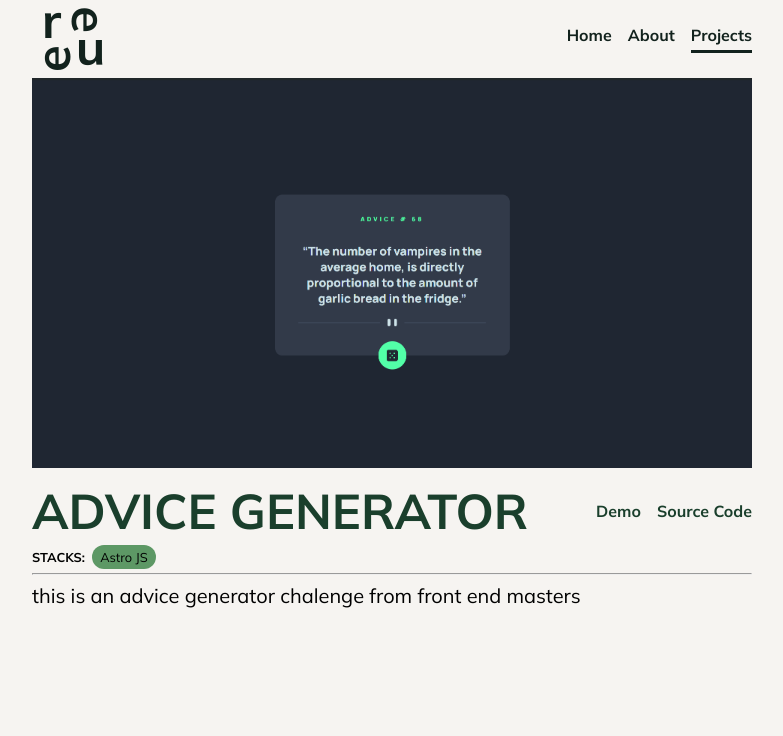
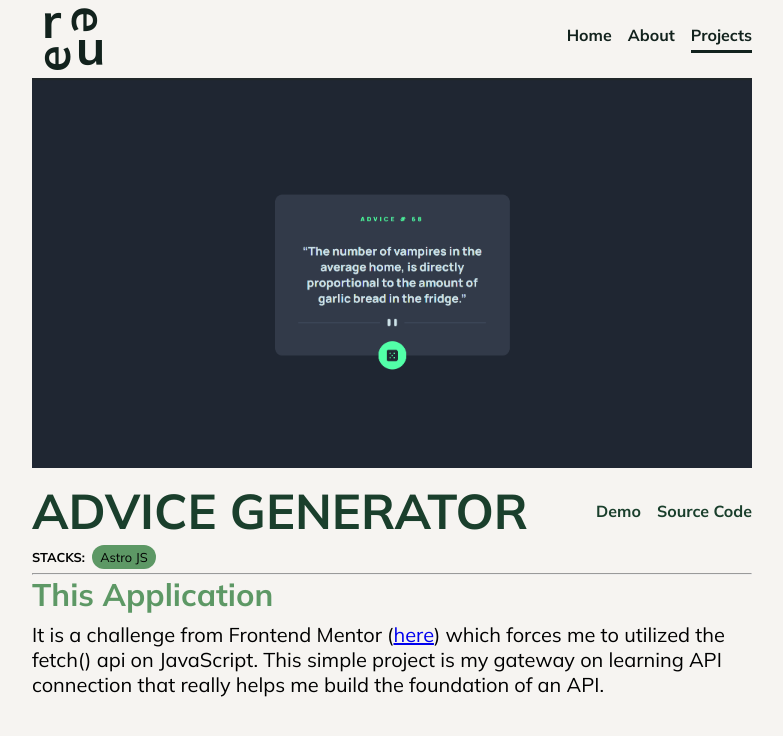
Before and after one commit to RiinSeresuto/that-kind-of-awesome-portfolio, an Astro site: page /projects/advice-generator in a window 1280 px wide. Shown: the whole page, without its empty margins (248-1031 px from the left). Built offline with nearby package versions, Linux system fonts and the light colour scheme; Astro itself is replaced by a stand-in of ours.

Commit message:
updated 002 content

```diff
--- a/src/content/projects/002-advice-generator.md
+++ b/src/content/projects/002-advice-generator.md
@@ -14,4 +14,6 @@ tags: ["web development", "frontend mentor"]
 publishDate: 2024-07-24
 ---
 
-this is an advice generator chalenge from front end masters
+##### This Application
+
+It is a challenge from Frontend Mentor ([here](https://www.frontendmentor.io/challenges/advice-generator-app-QdUG-13db)) which forces me to utilized the `fetch()` api on JavaScript. This simple project is my gateway on learning API connection that really helps me build the foundation of an API.
```
